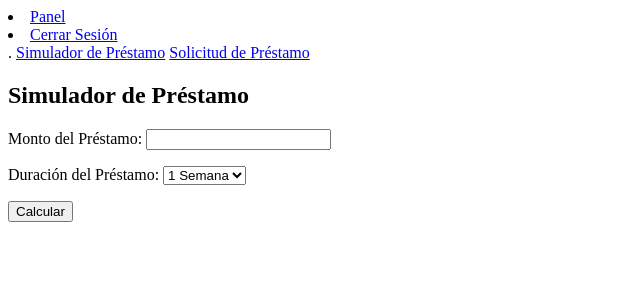
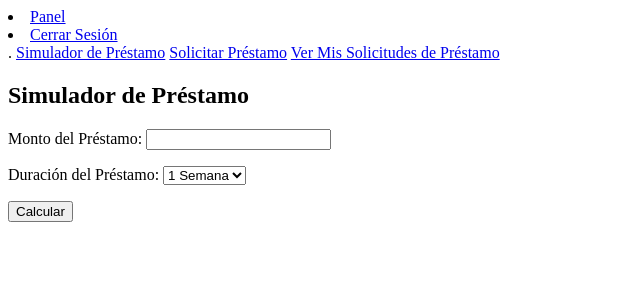
Before and after one commit to AlejandraMiLara/CimaAhorro, a Django app: page /simulador_prestamo/ in a window 1280 px wide. Shown: the top 300 px of the page, without its empty margins (0-640 px from the left). Run offline with Django 5.2, Linux system fonts and the light colour scheme; a user stored in the database is signed in.

Commit message:
estudiante puede ver sus solicitudes de prestamo y puede cancelarlas

```diff
--- a/djangocrud/urls.py
+++ b/djangocrud/urls.py
@@ -14,4 +14,5 @@ urlpatterns = [
     path('solicitud_prestamo/', views.solicitud_prestamo, name='solicitud_prestamo'),
     path('gestionar_prestamos/', views.gestionar_prestamos, name='gestionar_prestamos'),
     path('prestamos_aceptados/', views.prestamos_aceptados, name='prestamos_aceptados'),
+    path('mis_solicitudes/', views.mis_solicitudes_prestamo, name='mis_solicitudes_prestamo'),
 ]
--- a/solicitudes_prestamo.txt
+++ /dev/null
@@ -1 +0,0 @@
-2 1 365544 3565 4 3743.25 True
--- a/tasks/templates/base.html
+++ b/tasks/templates/base.html
@@ -37,7 +37,8 @@
         {% endif %}
 
         <a class="nav-link active" aria-current="page" href="/simulador_prestamo">Simulador de Préstamo</a>
-        <a class="nav-link active" aria-current="page" href="/solicitud_prestamo">Solicitud de Préstamo</a>
+        <a class="nav-link active" aria-current="page" href="/solicitud_prestamo">Solicitar Préstamo</a>
+        <a class="nav-link active" aria-current="page" href="/mis_solicitudes">Ver Mis Solicitudes de Préstamo</a>
       </nav>
       {% endif %}
 
--- a/tasks/templates/prestamos_aceptados.html
+++ b/tasks/templates/prestamos_aceptados.html
@@ -9,7 +9,7 @@
         <tr>
           <th>ID préstamo</th>
           <th>ID del Usuario</th>
-          <th>Cantidad por Semana</th>
+          <th>Matrícula</th>
           <th>Cantidad Acumulada</th>
           <th>Duración en Semanas</th>
           <th>Estado</th>
--- a/tasks/views.py
+++ b/tasks/views.py
@@ -335,3 +335,35 @@ def prestamos_aceptados(request):
     return render(request, 'prestamos_aceptados.html', {
         'prestamos_aceptados': prestamos_aceptados_data
     })
+
+@login_required
+def mis_solicitudes_prestamo(request):
+    global solicitudes_prestamo_data
+
+    # Filtramos las solicitudes de préstamo por el ID del usuario (campo 'id_usuario' en el archivo)
+    solicitudes_estudiante = [solicitud for solicitud in solicitudes_prestamo_data if solicitud['id_usuario'] == str(request.user.id)]
+
+    # Si el formulario ha sido enviado para cancelar una solicitud
+    if request.method == 'POST':
+        # Obtener las solicitudes que el estudiante desea cancelar
+        solicitudes_canceladas = request.POST.getlist('cancelar_solicitud')
+
+        # Actualizamos el archivo 'solicitudes_prestamo.txt' eliminando las solicitudes canceladas
+        with open('solicitudes_prestamo.txt', 'r') as file:
+            lines = file.readlines()
+
+        with open('solicitudes_prestamo.txt', 'w') as file:
+            for i, line in enumerate(lines):
+                solicitud = line.strip().split()
+                # Si el ID de solicitud no está en las solicitudes canceladas, la mantenemos en el archivo
+                if solicitud[0] not in solicitudes_canceladas:
+                    file.write(line)
+
+        # Volver a cargar las solicitudes de préstamo después de la cancelación
+        cargar_solicitudes_prestamo()
+
+        return redirect('mis_solicitudes_prestamo')
+
+    return render(request, 'mis_solicitudes_prestamo.html', {
+        'solicitudes': solicitudes_estudiante
+    })
```
Also changed, not shown: tasks/templates/mis_solicitudes_prestamo.html (added, +37 -0 lines).
